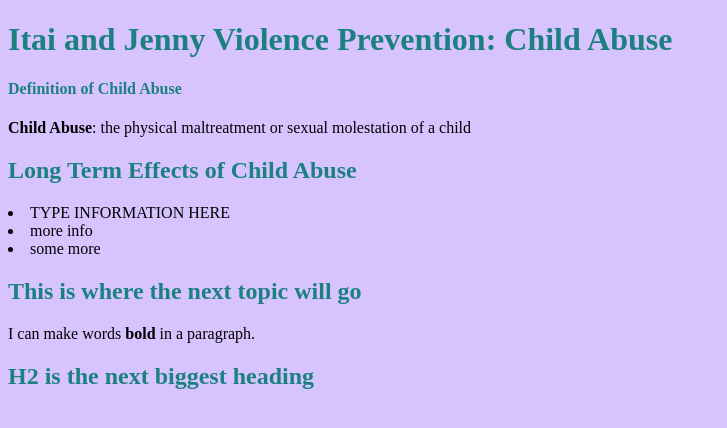
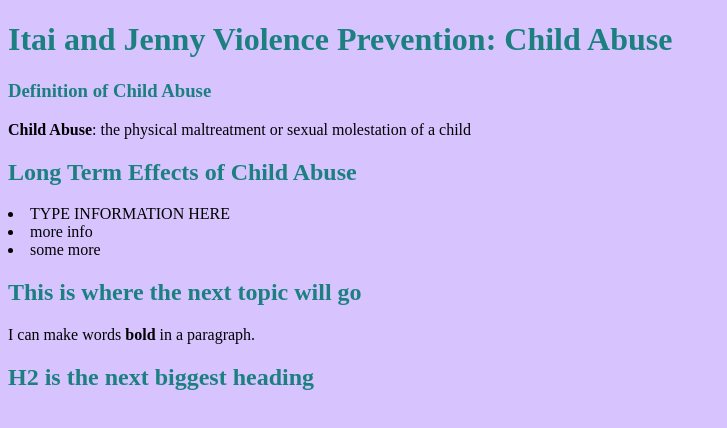
Before and after one commit to jennym7907/check, a plain HTML site: page index.html in a window 1280 px wide. Shown: the whole page, without its empty margins (0-727 px from the left). Drawn offline with Linux system fonts and the light colour scheme.

Commit message:
Update index.html

```diff
--- a/index.html
+++ b/index.html
@@ -8,7 +8,7 @@
  <h1> Itai and Jenny Violence Prevention: Child Abuse</h1>
 
 
- <h4>Definition of Child Abuse</h4>
+ <h3>Definition of Child Abuse</h3>
 <p><b>Child Abuse</b>: the physical maltreatment or sexual molestation of a child</p>
 
 <h2>Long Term Effects of Child Abuse</h2>
@@ -33,7 +33,7 @@
             color: rgb(28, 128, 128);
         }
 
-           h4 {
+           h3 {
                 color: rgb(28, 128, 128);
         }
 
```
